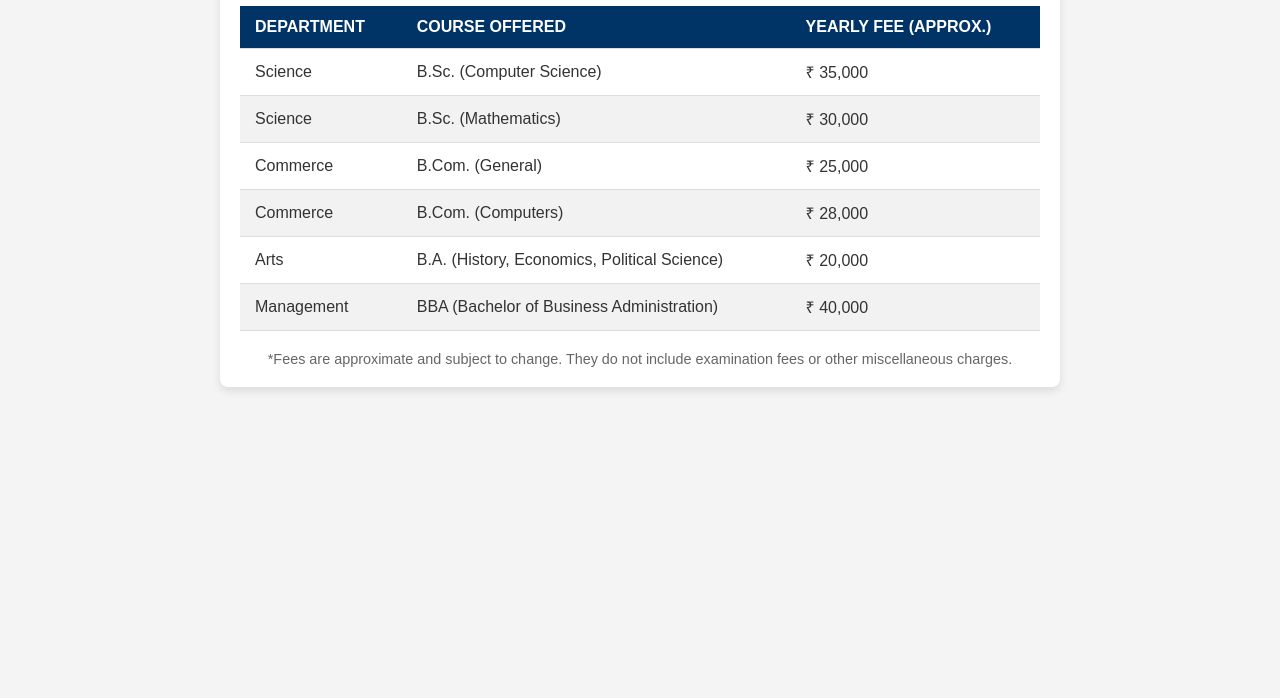
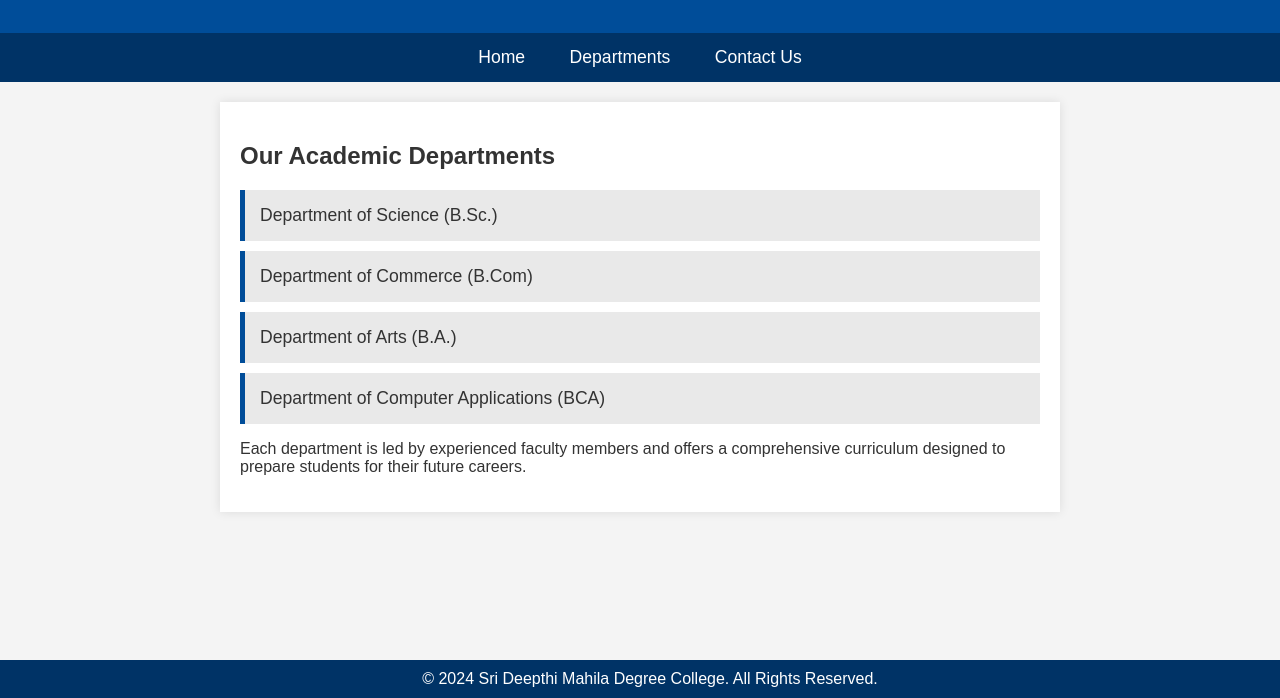
Before and after one commit to nagesh-9/bsc, a plain HTML site: page departments.html in a window 1280 px wide. Shown: the part 102-800 px from the top of the page. Drawn offline with Linux system fonts and the light colour scheme.

Commit message:
Update departments.html

```diff
--- a/departments.html
+++ b/departments.html
@@ -3,117 +3,98 @@
 <head>
     <meta charset="UTF-8">
     <meta name="viewport" content="width=device-width, initial-scale=1.0">
-    <title>Departments & Fees</title>
+    <title>Departments - Sri Deepthi Mahila Degree College</title>
     <style>
         body {
             font-family: Arial, sans-serif;
             margin: 0;
-            padding: 20px;
+            padding: 0;
             background-color: #f4f4f4;
             color: #333;
         }
-
-        h2 {
+        .header {
+            background-color: #004d99;
+            color: white;
+            padding: 20px;
             text-align: center;
-            color: #004d99;
-            margin-bottom: 20px;
         }
-
-        .fees-table-container {
+        .header h1 {
+            margin: 0;
+            font-size: 2.5em;
+        }
+        .navbar {
+            background-color: #003366;
+            overflow: hidden;
+            text-align: center;
+        }
+        .navbar a {
+            display: inline-block;
+            color: white;
+            text-align: center;
+            padding: 14px 20px;
+            text-decoration: none;
+            font-size: 1.1em;
+        }
+        .navbar a:hover {
+            background-color: #ddd;
+            color: black;
+        }
+        .content {
+            padding: 20px;
             max-width: 800px;
             margin: auto;
             background-color: white;
-            padding: 20px;
-            border-radius: 8px;
-            box-shadow: 0 4px 8px rgba(0, 0, 0, 0.1);
+            box-shadow: 0 0 10px rgba(0,0,0,0.1);
+            margin-top: 20px;
         }
-
-        table {
-            width: 100%;
-            border-collapse: collapse;
-            margin: 20px 0;
-        }
-
-        th, td {
-            text-align: left;
-            padding: 12px 15px;
-            border-bottom: 1px solid #ddd;
-        }
-
-        th {
+        .footer {
             background-color: #003366;
             color: white;
-            font-weight: bold;
-            text-transform: uppercase;
+            text-align: center;
+            padding: 10px;
+            position: fixed;
+            width: 100%;
+            bottom: 0;
         }
-
-        tr:nth-child(even) {
-            background-color: #f2f2f2;
+        .department-list {
+            list-style-type: none;
+            padding: 0;
         }
-
-        tr:hover {
+        .department-list li {
             background-color: #e9e9e9;
-            cursor: pointer;
-        }
-
-        .note {
-            text-align: center;
-            font-size: 0.9em;
-            color: #666;
-            margin-top: 20px;
+            margin-bottom: 10px;
+            padding: 15px;
+            border-left: 5px solid #004d99;
+            font-size: 1.1em;
         }
     </style>
 </head>
 <body>
 
-<div class="fees-table-container">
-    <h2>Departments and Yearly Fees</h2>
+<div class="header">
+    <h1>Sri Deepthi Mahila Degree College</h1>
+    <p>Empowering women through education</p>
+</div>
 
-    <table>
-        <thead>
-            <tr>
-                <th>Department</th>
-                <th>Course Offered</th>
-                <th>Yearly Fee (Approx.)</th>
-            </tr>
-        </thead>
-        <tbody>
-            <tr>
-                <td>Science</td>
-                <td>B.Sc. (Computer Science)</td>
-                <td>₹ 35,000</td>
-            </tr>
-            <tr>
-                <td>Science</td>
-                <td>B.Sc. (Mathematics)</td>
-                <td>₹ 30,000</td>
-            </tr>
-            <tr>
-                <td>Commerce</td>
-                <td>B.Com. (General)</td>
-                <td>₹ 25,000</td>
-            </tr>
-            <tr>
-                <td>Commerce</td>
-                <td>B.Com. (Computers)</td>
-                <td>₹ 28,000</td>
-            </tr>
-            <tr>
-                <td>Arts</td>
-                <td>B.A. (History, Economics, Political Science)</td>
-                <td>₹ 20,000</td>
-            </tr>
-            <tr>
-                <td>Management</td>
-                <td>BBA (Bachelor of Business Administration)</td>
-                <td>₹ 40,000</td>
-            </tr>
-        </tbody>
-    </table>
+<div class="navbar">
+    <a href="index.html">Home</a>
+    <a href="departments.html">Departments</a>
+    <a href="contact.html">Contact Us</a>
+</div>
 
-    <div class="note">
-        *Fees are approximate and subject to change. They do not include examination fees or other miscellaneous charges.
-    </div>
+<div class="content">
+    <h2>Our Academic Departments</h2>
+    <ul class="department-list">
+        <li>Department of Science (B.Sc.)</li>
+        <li>Department of Commerce (B.Com)</li>
+        <li>Department of Arts (B.A.)</li>
+        <li>Department of Computer Applications (BCA)</li>
+    </ul>
+    <p>Each department is led by experienced faculty members and offers a comprehensive curriculum designed to prepare students for their future careers.</p>
+</div>
+
+<div class="footer">
+    &copy; 2024 Sri Deepthi Mahila Degree College. All Rights Reserved.
 </div>
 
 </body>
```
